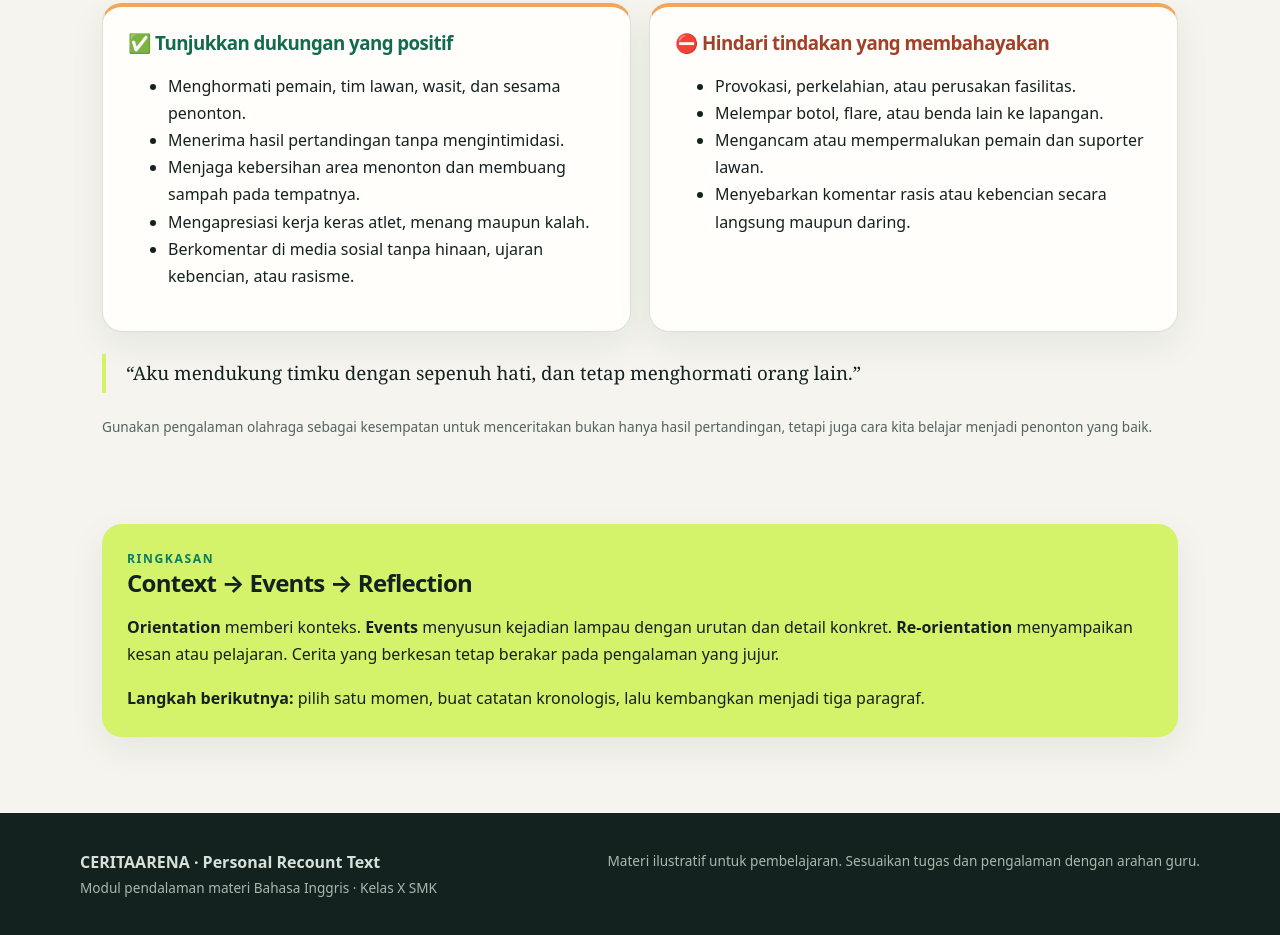
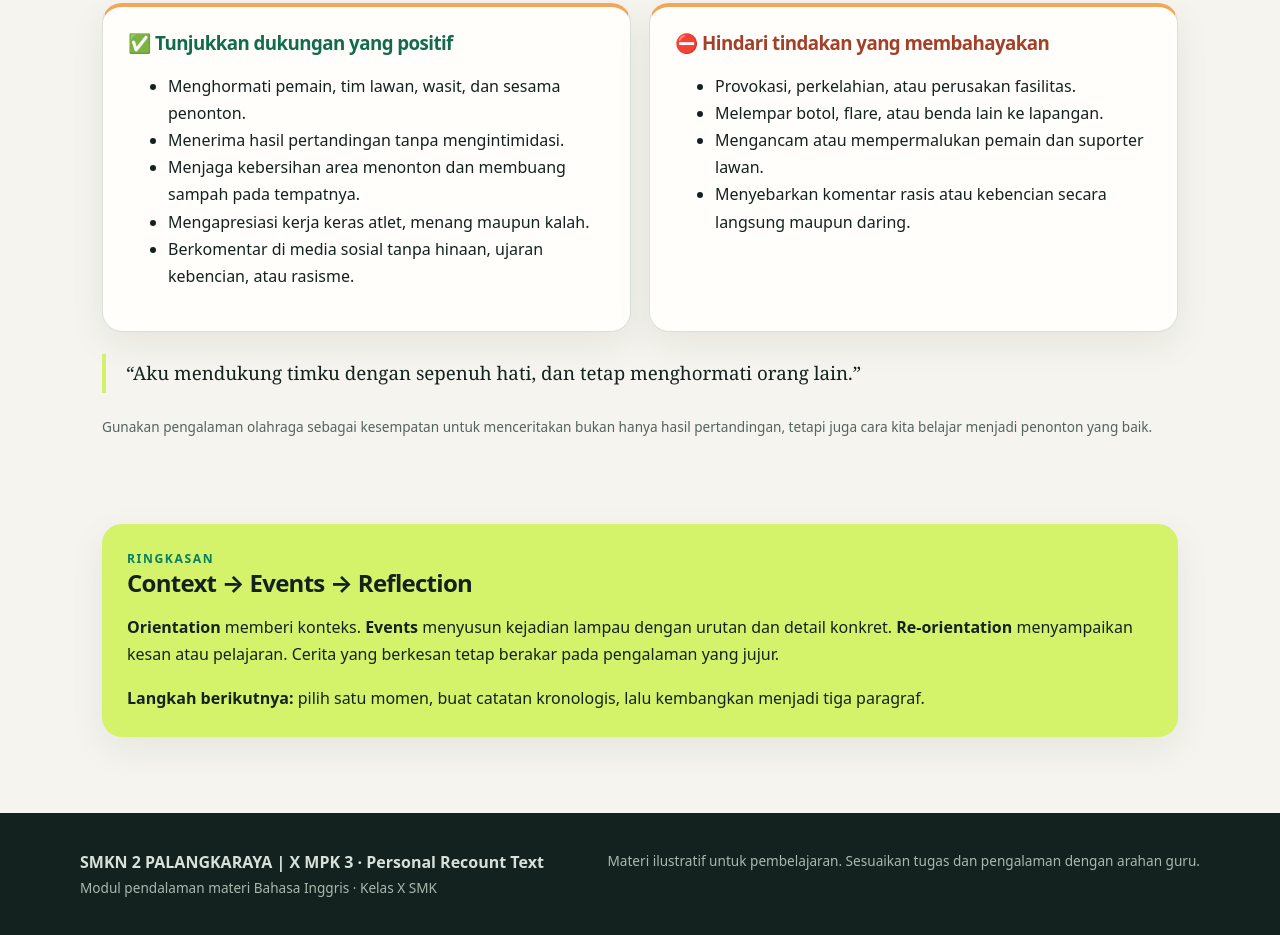
Before and after one commit to ckloveada/textrecount, a plain HTML site: page index.html in a window 1280 px wide. Shown: the part 8487-9422 px from the top of the page. Drawn offline with Linux system fonts and the light colour scheme.

Commit message:
Update index.html

```diff
--- a/index.html
+++ b/index.html
@@ -35,7 +35,7 @@ The experience taught me … [reflection on fair support].</div><div class="acti
 <section class="section" id="etika"><div class="kicker">07 · Karakter dan sportivitas</div><h2 class="title">Dukung dengan semangat, hormati semua pihak</h2><p class="lead">Suporter ikut membentuk suasana pertandingan. Semangat mendukung tim dapat berjalan bersama rasa hormat dan tanggung jawab.</p><div class="grid2"><article class="card ethics"><h3 class="good">✅ Tunjukkan dukungan yang positif</h3><ul><li>Menghormati pemain, tim lawan, wasit, dan sesama penonton.</li><li>Menerima hasil pertandingan tanpa mengintimidasi.</li><li>Menjaga kebersihan area menonton dan membuang sampah pada tempatnya.</li><li>Mengapresiasi kerja keras atlet, menang maupun kalah.</li><li>Berkomentar di media sosial tanpa hinaan, ujaran kebencian, atau rasisme.</li></ul></article><article class="card ethics"><h3 class="avoid">⛔ Hindari tindakan yang membahayakan</h3><ul><li>Provokasi, perkelahian, atau perusakan fasilitas.</li><li>Melempar botol, flare, atau benda lain ke lapangan.</li><li>Mengancam atau mempermalukan pemain dan suporter lawan.</li><li>Menyebarkan komentar rasis atau kebencian secara langsung maupun daring.</li></ul></article></div><div class="quote">“Aku mendukung timku dengan sepenuh hati, dan tetap menghormati orang lain.”</div><p class="small">Gunakan pengalaman olahraga sebagai kesempatan untuk menceritakan bukan hanya hasil pertandingan, tetapi juga cara kita belajar menjadi penonton yang baik.</p></section>
 <section class="section"><div class="card" style="background:var(--lime);border:0"><div class="kicker">Ringkasan</div><h2 style="margin-bottom:8px">Context → Events → Reflection</h2><p><b>Orientation</b> memberi konteks. <b>Events</b> menyusun kejadian lampau dengan urutan dan detail konkret. <b>Re-orientation</b> menyampaikan kesan atau pelajaran. Cerita yang berkesan tetap berakar pada pengalaman yang jujur.</p><p style="margin-bottom:0"><b>Langkah berikutnya:</b> pilih satu momen, buat catatan kronologis, lalu kembangkan menjadi tiga paragraf.</p></div></section>
 </div></main>
-<footer><div class="foot"><div><b>CERITAARENA · Personal Recount Text</b><div class="small">Modul pendalaman materi Bahasa Inggris · Kelas X SMK</div></div><div class="small">Materi ilustratif untuk pembelajaran. Sesuaikan tugas dan pengalaman dengan arahan guru.</div></div></footer>
+<footer><div class="foot"><div><b>SMKN 2 PALANGKARAYA | X MPK 3 · Personal Recount Text</b><div class="small">Modul pendalaman materi Bahasa Inggris · Kelas X SMK</div></div><div class="small">Materi ilustratif untuk pembelajaran. Sesuaikan tugas dan pengalaman dengan arahan guru.</div></div></footer>
 <script>
 const questions=[...document.querySelectorAll('.question')];questions.forEach(q=>{q.querySelectorAll('button').forEach(b=>b.addEventListener('click',()=>{if(q.dataset.done)return;q.dataset.done='1';const ok=b.dataset.value===q.dataset.answer;b.classList.add(ok?'correct':'wrong');if(!ok)q.querySelector(`[data-value="${q.dataset.answer}"]`).classList.add('correct');q.querySelector('.feedback').textContent=ok?'Tepat.':`Belum tepat. Jawaban yang benar: ${q.dataset.answer}.`;const done=questions.filter(x=>x.dataset.done).length;if(done===questions.length){const right=questions.filter(x=>x.querySelector('.correct')?.dataset.value===x.dataset.answer).length;const box=document.querySelector('#score');box.style.display='block';box.textContent=`Skor latihan: ${right} dari ${questions.length}. Buka “Kunci dan alasan” untuk pembahasan.`}}))});
 </script>
```
